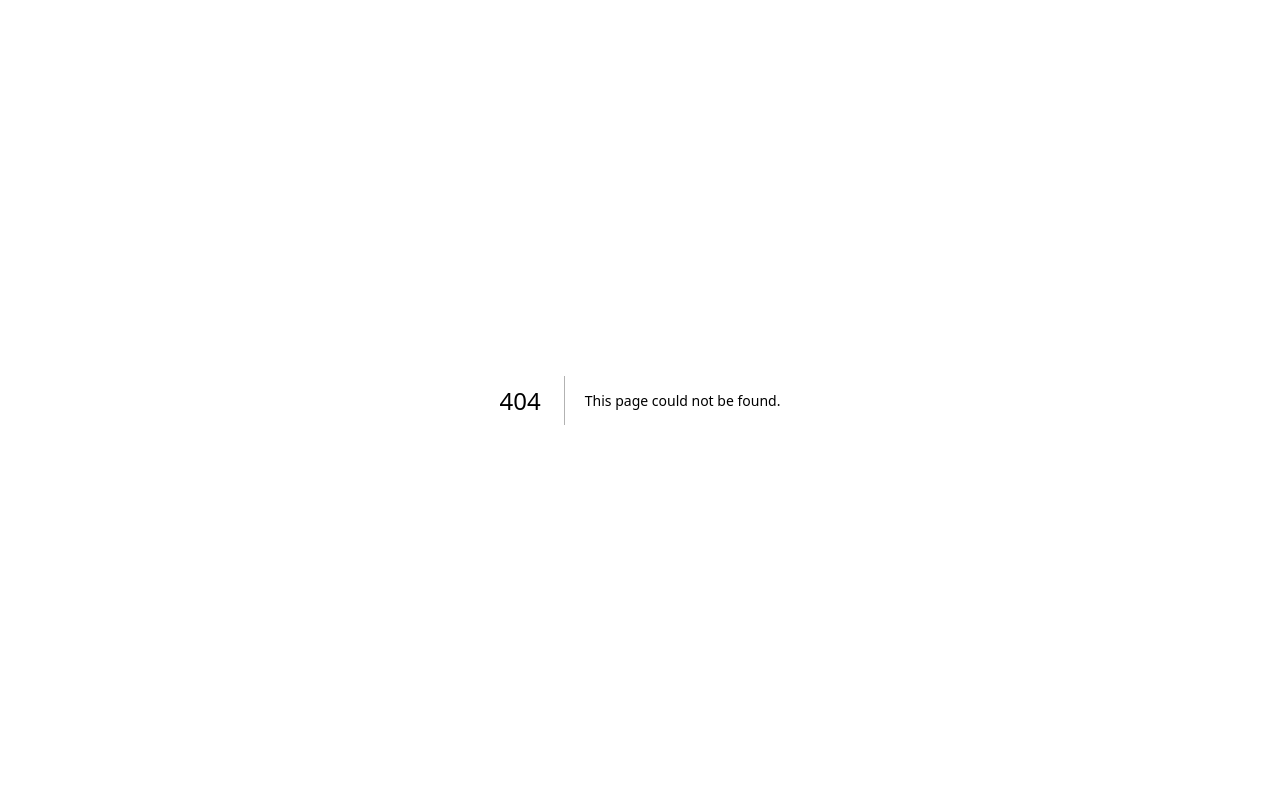
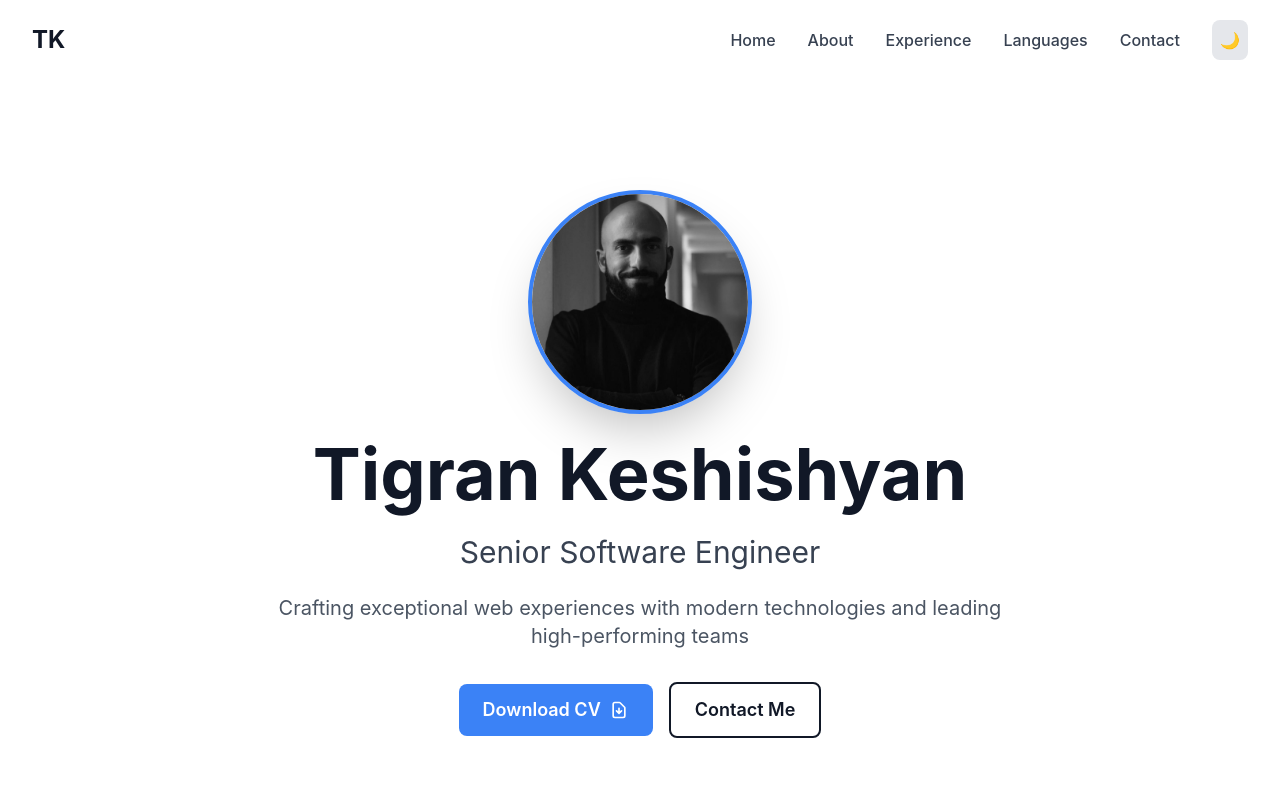
Before and after one commit to tigrankeshishyan/tigrankeshishyan, a Next.js app: page /tigrankeshishyan/ in a window 1280 px wide. Before the commit this address had no page. Shown: the top 800 px of the page. Built offline with nearby package versions, Linux system fonts and the light colour scheme.

Commit message:
Update basePath in next.config.js and modify image and CV links in Hero component

```diff
--- a/next.config.js
+++ b/next.config.js
@@ -4,7 +4,7 @@ const nextConfig = {
   images: {
     unoptimized: true,
   },
-  basePath: '',
+  basePath: '/tigrankeshishyan',
   trailingSlash: true,
 }
 
--- a/src/components/Hero.tsx
+++ b/src/components/Hero.tsx
@@ -31,7 +31,7 @@ export default function Hero() {
           >
             <div className="relative w-40 h-40 sm:w-48 sm:h-48 md:w-56 md:h-56 rounded-full overflow-hidden border-4 border-primary-light dark:border-primary-dark shadow-2xl">
               <Image
-                src="/profile_pic.jpg"
+                src="/tigrankeshishyan/Tigran_Keshishayn_profile_pic.jpg"
                 alt={contactInfo.name}
                 fill
                 className="object-cover object-top grayscale hover:grayscale-0 transition-all duration-500"
@@ -75,8 +75,9 @@ export default function Hero() {
             className="flex flex-col sm:flex-row gap-3 sm:gap-4 justify-center items-center w-full max-w-2xl mx-auto px-4 sm:px-2"
           >
             <a
-              href="/Tigran_Keshishyan_CV.pdf"
-              download
+              href="/tigrankeshishyan/Tigran_Keshishyan_CV.pdf"
+              target="_blank"
+              rel="noopener noreferrer"
               className="inline-flex items-center justify-center px-6 py-3 text-base sm:text-lg font-semibold text-white bg-primary-light dark:bg-primary-dark rounded-lg hover:shadow-xl hover:-translate-y-1 transition-all duration-300 w-full sm:w-auto"
             >
               Download CV
```
